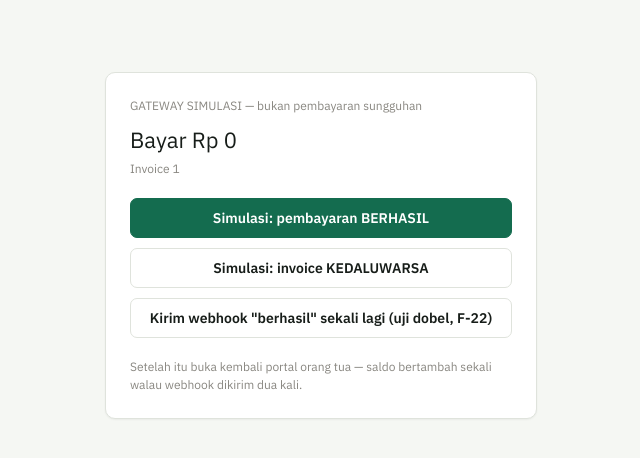
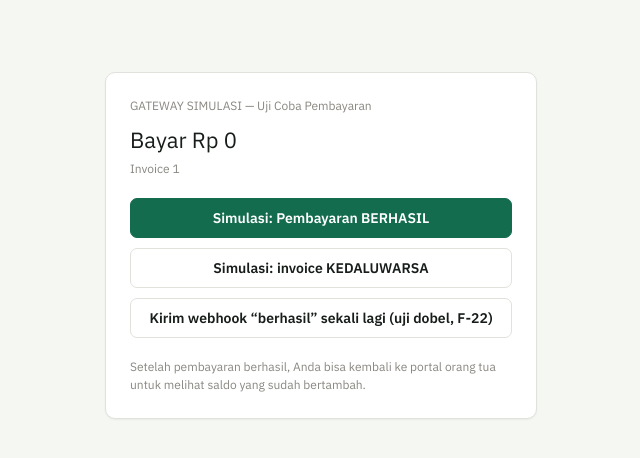
Before and after one commit to ilmiel/semesta-smart-campus, a Next.js app: page /simulasi-bayar/1 in a window 1280 px wide. Shown: the top 458 px of the page, without its empty margins (319-959 px from the left). Built offline with nearby package versions, Linux system fonts and the light colour scheme.

Commit message:
aktifkan fallback gateway simulasi otomatis jika MAYAR_API_KEY belum dikonfigurasi

```diff
--- a/src/app/api/simulasi-bayar/route.ts
+++ b/src/app/api/simulasi-bayar/route.ts
@@ -4,13 +4,14 @@
  * SIMULASI_SECRET di server lalu melewati jalur webhook yang sama dengan
  * gateway sungguhan. Tidak tersedia di produksi.
  */
+import { apikahSimulasiDiizinkan } from "@/server/gateway";
 import { gatewaySimulasi, tandaTanganSimulasi } from "@/server/gateway/simulasi";
 import { HttpError, ok, tangani } from "@/server/http";
 import { prosesWebhook } from "@/server/topup";
 import { bacaBody, v } from "@/server/validasi";
 
 export const POST = tangani(async (req) => {
-  if (process.env.NODE_ENV === "production" && process.env.IZINKAN_SIMULASI_PRODUKSI !== "ya") throw new HttpError(404, "TIDAK_ADA", "tidak tersedia");
+  if (!apikahSimulasiDiizinkan()) throw new HttpError(404, "TIDAK_ADA", "tidak tersedia");
   const b = await bacaBody(req, v.obj({ invoice_id: v.str({ min: 5, max: 60 }), event: v.enum(["payment.paid", "payment.expired"] as const), nominal_rp: v.rupiah({ min: 1 }) }));
   const body = JSON.stringify({ event: b.event, invoice_id: b.invoice_id, nominal_rp: b.nominal_rp, dibayar: new Date().toISOString() });
   const headers = new Headers({ "x-simulasi-signature": tandaTanganSimulasi(body) });
--- a/src/app/api/webhook/simulasi/route.ts
+++ b/src/app/api/webhook/simulasi/route.ts
@@ -1,10 +1,10 @@
-/** POST /api/webhook/simulasi — webhook gateway simulasi (dev/uji saja). */
+import { apikahSimulasiDiizinkan } from "@/server/gateway";
 import { gatewaySimulasi } from "@/server/gateway/simulasi";
 import { HttpError, ok, tangani } from "@/server/http";
 import { prosesWebhook } from "@/server/topup";
 
 export const POST = tangani(async (req) => {
-  if (process.env.NODE_ENV === "production" && process.env.IZINKAN_SIMULASI_PRODUKSI !== "ya") {
+  if (!apikahSimulasiDiizinkan()) {
     throw new HttpError(404, "TIDAK_ADA", "tidak tersedia");
   }
   const raw = await req.text();
--- a/src/app/ortu/bagian.tsx
+++ b/src/app/ortu/bagian.tsx
@@ -309,10 +309,8 @@ export default function Bagian() {
             {invoice ? (
               <>
                 {invoice.gateway === "simulasi" ? (
-                  <div className="t-err" style={{ marginBottom: 10 }}>
-                    Sekolah masih memakai gateway <b>simulasi</b> untuk uji coba — halaman
-                    pembayarannya bukan pembayaran sungguhan. Untuk mengisi saldo sekarang,
-                    serahkan tunai ke TU.
+                  <div className="stat-hilang" style={{ marginBottom: 12 }}>
+                    💡 <b>Mode Uji Coba:</b> Sekolah saat ini menggunakan gateway pembayaran <b>simulasi</b>. Klik tombol <b>Buka halaman pembayaran</b> di bawah untuk menyelesaikan simulasi pembayaran agar saldo langsung bertambah.
                   </div>
                 ) : null}
                 <p style={{ fontSize: 13.5 }}>
--- a/src/app/simulasi-bayar/[invoice]/page.tsx
+++ b/src/app/simulasi-bayar/[invoice]/page.tsx
@@ -4,11 +4,11 @@
  * Halaman bayar gateway SIMULASI (dev). Menggantikan halaman pembayaran
  * mayar.id selama KYC belum selesai. Tombol memicu webhook lewat server.
  */
-import { use, useState } from "react";
+import { Suspense, use, useState } from "react";
 import { useSearchParams } from "next/navigation";
 import { rp } from "@/lib/format";
 
-export default function SimulasiBayar({ params }: { params: Promise<{ invoice: string }> }) {
+function KontenSimulasiBayar({ params }: { params: Promise<{ invoice: string }> }) {
   const { invoice } = use(params);
   const sp = useSearchParams();
   const nominal = Number(sp.get("nominal") ?? 0);
@@ -21,21 +21,48 @@ export default function SimulasiBayar({ params }: { params: Promise<{ invoice: s
       const r = await fetch("/api/simulasi-bayar", { method: "POST", headers: { "content-type": "application/json" }, body: JSON.stringify({ invoice_id: invoice, event, nominal_rp: nominal }) });
       const j = await r.json();
       setHasil(j.ok ? `Webhook diterima: ${j.data.catatan}` : `Gagal: ${j.pesan}`);
+    } catch (e) {
+      setHasil(`Gagal: ${e instanceof Error ? e.message : String(e)}`);
     } finally { setSibuk(false); }
   };
 
   return (
     <div className="root" style={{ maxWidth: 480, margin: "48px auto", padding: 24 }}>
       <div className="panel" style={{ padding: 24 }}>
-        <p className="p-note" style={{ margin: 0 }}>GATEWAY SIMULASI — bukan pembayaran sungguhan</p>
+        <p className="p-note" style={{ margin: 0 }}>GATEWAY SIMULASI — Uji Coba Pembayaran</p>
         <h1 style={{ margin: "8px 0 4px", fontSize: 22 }}>Bayar {rp(nominal)}</h1>
         <p className="p-note" style={{ margin: "0 0 20px" }}>Invoice <span className="mono">{invoice}</span></p>
-        <button type="button" className="btn pri blok" disabled={sibuk} onClick={() => kirim("payment.paid")}>Simulasi: pembayaran BERHASIL</button>
-        <button type="button" className="btn blok" style={{ marginTop: 10 }} disabled={sibuk} onClick={() => kirim("payment.expired")}>Simulasi: invoice KEDALUWARSA</button>
-        <button type="button" className="btn blok" style={{ marginTop: 10 }} disabled={sibuk} onClick={() => kirim("payment.paid")}>Kirim webhook "berhasil" sekali lagi (uji dobel, F-22)</button>
-        {hasil ? <p style={{ marginTop: 16 }}>{hasil}</p> : null}
-        <p className="p-note" style={{ marginTop: 20 }}>Setelah itu buka kembali portal orang tua — saldo bertambah sekali walau webhook dikirim dua kali.</p>
+        <button type="button" className="btn pri blok" disabled={sibuk} onClick={() => kirim("payment.paid")}>
+          {sibuk ? "Memproses…" : "Simulasi: Pembayaran BERHASIL"}
+        </button>
+        <button type="button" className="btn blok" style={{ marginTop: 10 }} disabled={sibuk} onClick={() => kirim("payment.expired")}>
+          Simulasi: invoice KEDALUWARSA
+        </button>
+        <button type="button" className="btn blok" style={{ marginTop: 10 }} disabled={sibuk} onClick={() => kirim("payment.paid")}>
+          Kirim webhook &ldquo;berhasil&rdquo; sekali lagi (uji dobel, F-22)
+        </button>
+        {hasil ? (
+          <div style={{ marginTop: 16 }}>
+            <p style={{ fontWeight: 600, color: hasil.startsWith("Gagal") ? "var(--crit-text, #ef4444)" : "var(--brand-pri, #10b981)" }}>
+              {hasil}
+            </p>
+            <a href="/ortu" className="btn pri blok" style={{ marginTop: 12, textAlign: "center", textDecoration: "none" }}>
+              Kembali ke Portal Orang Tua
+            </a>
+          </div>
+        ) : null}
+        <p className="p-note" style={{ marginTop: 20 }}>
+          Setelah pembayaran berhasil, Anda bisa kembali ke portal orang tua untuk melihat saldo yang sudah bertambah.
+        </p>
       </div>
     </div>
   );
 }
+
+export default function SimulasiBayar(props: { params: Promise<{ invoice: string }> }) {
+  return (
+    <Suspense fallback={<div style={{ padding: 24, textAlign: "center" }}>Memuat halaman simulasi…</div>}>
+      <KontenSimulasiBayar {...props} />
+    </Suspense>
+  );
+}
--- a/src/server/gateway/simulasi.ts
+++ b/src/server/gateway/simulasi.ts
@@ -10,8 +10,14 @@
 import { createHmac, randomBytes, timingSafeEqual } from "node:crypto";
 import type { Gateway, HasilWebhook } from "./index";
 
-const SECRET = () => process.env.SIMULASI_SECRET ?? "simulasi-dev-secret";
-const BASE = () => process.env.BETTER_AUTH_URL ?? "http://localhost:3000";
+const SECRET = () => process.env.SIMULASI_SECRET || "simulasi-secret-semesta-smart-campus";
+
+function dapatkanBase(): string {
+  if (process.env.BETTER_AUTH_URL) return process.env.BETTER_AUTH_URL.replace(/\/$/, "");
+  if (process.env.VERCEL_PROJECT_PRODUCTION_URL) return `https://${process.env.VERCEL_PROJECT_PRODUCTION_URL}`;
+  if (process.env.VERCEL_URL) return `https://${process.env.VERCEL_URL}`;
+  return "";
+}
 
 export function tandaTanganSimulasi(body: string): string {
   return createHmac("sha256", SECRET()).update(body).digest("hex");
@@ -22,9 +28,10 @@ export const gatewaySimulasi: Gateway = {
 
   async buatInvoice(p) {
     const invoiceId = `SIM-${p.topupId}-${randomBytes(3).toString("hex").toUpperCase()}`;
+    const base = dapatkanBase();
     return {
       invoiceId,
-      url: `${BASE()}/simulasi-bayar/${invoiceId}?nominal=${p.nominalRp}`,
+      url: `${base}/simulasi-bayar/${invoiceId}?nominal=${p.nominalRp}`,
       kedaluwarsa: new Date(Date.now() + p.kedaluwarsaMenit * 60_000),
     };
   },
```
Also changed, not shown: src/server/gateway/index.ts (+23 -12 lines).
